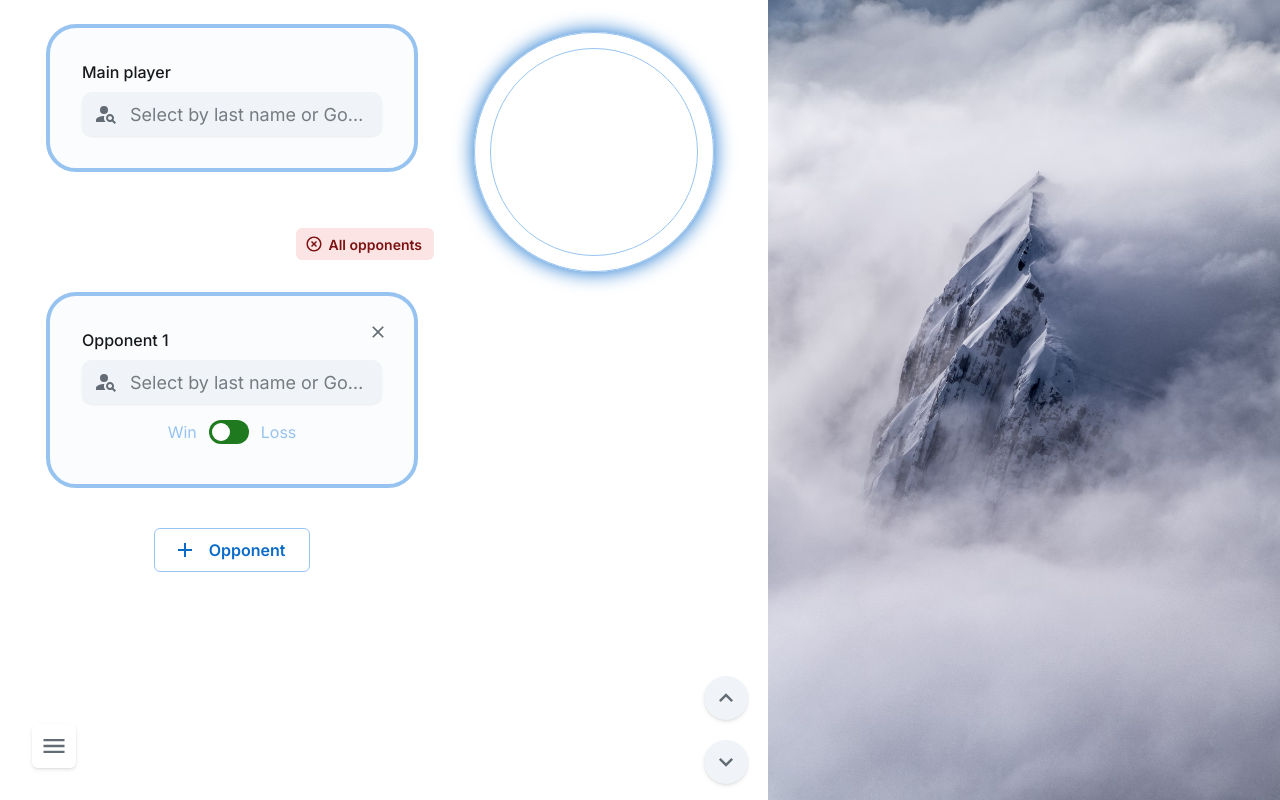
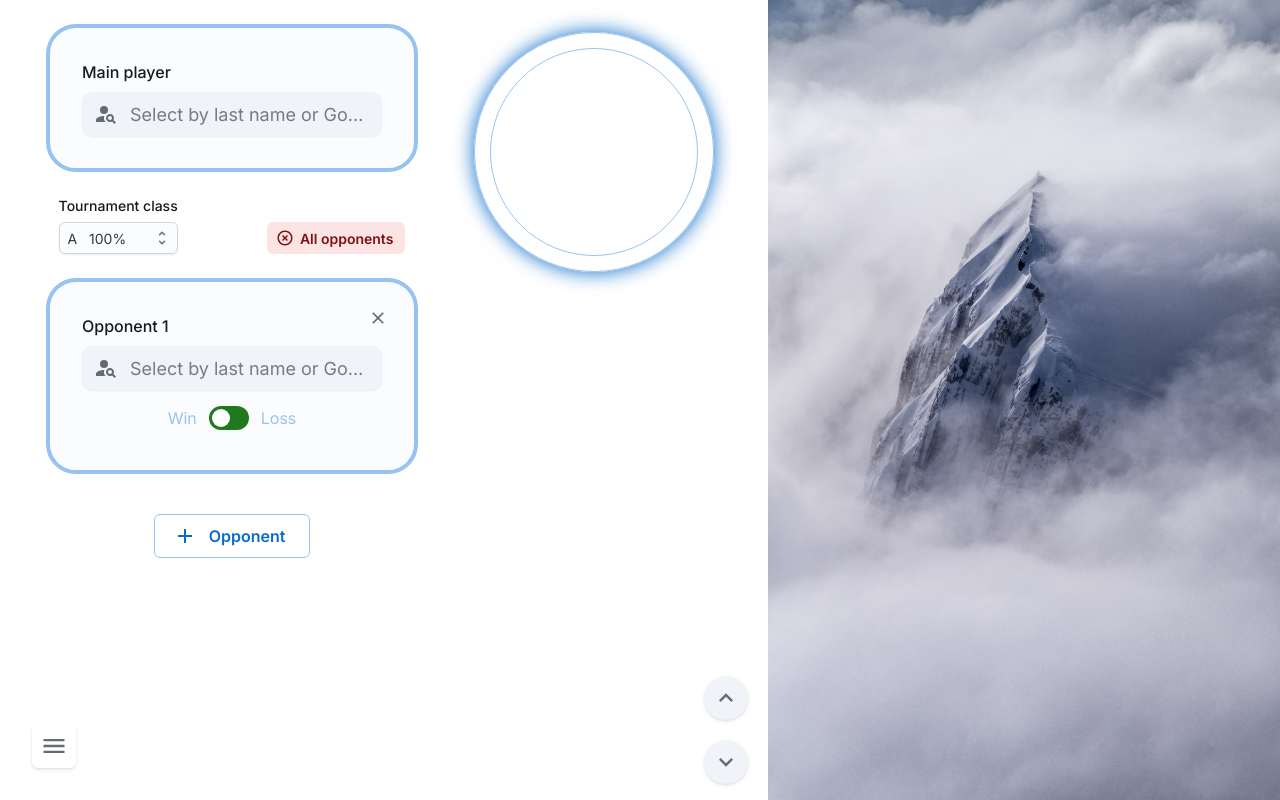
Before and after one commit to janos-r/gor-calculator, a Next.js app: page / in a window 1280 px wide. Built offline with nearby package versions, Linux system fonts and the light colour scheme.

Commit message:
Tournament class select

```diff
--- a/src/app/load.ts
+++ b/src/app/load.ts
@@ -1,6 +1,7 @@
 import { Opponents } from "@/components/OpponentSearch";
 import { Dispatch, SetStateAction } from "react";
 import { ApiPlayer, FetchPlayer } from "./s/[dyn]/route";
+import { TournamentClass } from "@/utils/calcGor";
 
 export async function loadPlayer(
     setPlayerMain: Dispatch<SetStateAction<ApiPlayer | null>>,
@@ -50,3 +51,14 @@ export function loadOpponents(
     if (opponentsLoaded.length === 0) opponentsLoaded = opponentsDefault;
     setOpponents(opponentsLoaded);
 }
+
+export function loadTournamentClass(
+    setTournamentClass: Dispatch<SetStateAction<TournamentClass>>,
+    tournamentClassKey: string,
+): void {
+    const tournamentClassVal = localStorage.getItem(tournamentClassKey);
+    let tournamentClassLoaded = tournamentClassVal
+        ? +tournamentClassVal
+        : TournamentClass.A;
+    setTournamentClass(tournamentClassLoaded);
+}
--- a/src/app/page.tsx
+++ b/src/app/page.tsx
@@ -9,6 +9,8 @@ import {
   FormLabel,
   GlobalStyles,
   Grid,
+  Option,
+  Select,
   Sheet,
   Stack,
   Typography,
@@ -20,7 +22,7 @@ import { ApiPlayer } from "./s/[dyn]/route";
 import toRankUp from "@/utils/toRankUp";
 import OpponentSearch, { Opponents } from "@/components/OpponentSearch";
 import ratingToRank from "@/utils/ratingToRank";
-import { loadOpponents, loadPlayer } from "./load";
+import { loadOpponents, loadPlayer, loadTournamentClass } from "./load";
 import PlayerDetails from "@/components/PlayerDetails";
 import ScrollToTop from "@/components/ScrollToTop";
 import ScrollToBottom from "@/components/ScrollToBottom";
@@ -28,12 +30,17 @@ import EastIcon from "@mui/icons-material/East";
 import MenuButton from "@/components/MenuButton";
 import HighlightOffIcon from "@mui/icons-material/HighlightOff";
 import AddIcon from "@mui/icons-material/Add";
+import { TournamentClass } from "@/utils/calcGor";
 
 const loadPlayerKey = "playerMain";
+const loadTournamentClassKey = "tournamentClass";
 const loadOpponentsKey = "opponents";
 
 export default function Home() {
   const [playerMain, setPlayerMain] = useState<ApiPlayer | null>(null);
+  const [tournamentClass, setTournamentClass] = useState<TournamentClass>(
+    TournamentClass.A,
+  );
   const [opponents, setOpponents] = useState<Opponents>([]);
   const [progress, setProgress] = useState<number>(0); // from 0-100 - wheel input
   const [totalGorChange, setTotalGorChange] = useState<number | null>(null);
@@ -42,6 +49,7 @@ export default function Home() {
   // On init - localStorage
   useEffect(() => {
     loadPlayer(setPlayerMain, loadPlayerKey).catch(console.error);
+    loadTournamentClass(setTournamentClass, loadTournamentClassKey);
     loadOpponents(setOpponents, loadOpponentsKey);
   }, []);
 
@@ -63,6 +71,14 @@ export default function Home() {
       localStorage.removeItem(loadPlayerKey);
     }
   }, [playerMain]);
+
+  // Tournament class change localStorage
+  useEffect(() => {
+    localStorage.setItem(
+      loadTournamentClassKey,
+      JSON.stringify(tournamentClass),
+    );
+  }, [tournamentClass]);
 
   // Opponents change localStorage
   useEffect(() => {
@@ -153,6 +169,7 @@ export default function Home() {
       setTotalGorChange(totalGorChangeRounded);
     } else {
       setTotalGorChange(null);
+      setTournamentClass(TournamentClass.A);
     }
   }, [playerMain, opponents]);
 
@@ -210,17 +227,42 @@ export default function Home() {
               </FormControl>
             </Sheet>
 
+            <Stack
+              direction="row"
+              justifyContent="space-around"
+              alignItems="flex-end"
+              spacing={2}
+            >
+              <FormControl>
+                <FormLabel>
+                  Tournament class
+                </FormLabel>
+                <Select
+                  size="sm"
+                  value={tournamentClass}
+                  onChange={(_event, newValue) => {
+                    setTournamentClass(newValue as TournamentClass);
+                  }}
+                >
+                  <Option value={TournamentClass.A}>A &nbsp; 100%</Option>
+                  <Option value={TournamentClass.B}>B &nbsp;&nbsp; 75%</Option>
+                  <Option value={TournamentClass.C}>C &nbsp;&nbsp; 50%</Option>
+                  <Option value={TournamentClass.D}>D &nbsp;&nbsp; 25%</Option>
+                </Select>
+              </FormControl>
+
               {/* Opponents */}
               <Button
+                sx={{ justifyContent: "end" }}
                 color="danger"
                 variant="soft"
-              sx={{ width: "auto", alignSelf: "end", m: 1, marginTop: 4 }}
                 size="sm"
                 startDecorator={<HighlightOffIcon />}
                 onClick={() => setOpponents([])}
               >
                 All opponents
               </Button>
+            </Stack>
 
             <Stack marginBottom={2} spacing={2} sx={{ p: 3 }}>
               {opponents.map((e) => {
@@ -231,6 +273,7 @@ export default function Home() {
                     opponents={opponents}
                     setOpponents={setOpponents}
                     mainPlayerGor={playerMain?.rating}
+                    tournamentClass={tournamentClass}
                   />
                 );
               })}
--- a/src/components/OpponentSearch.tsx
+++ b/src/components/OpponentSearch.tsx
@@ -11,7 +11,7 @@ import {
 import { Dispatch, SetStateAction, useEffect, useState } from "react";
 import PlayerSearch from "./PlayerSearch";
 import { Close } from "@mui/icons-material";
-import calcGor, { GorResult } from "@/utils/calcGor";
+import calcGor, { GorResult, TournamentClass } from "@/utils/calcGor";
 import PlayerDetails from "./PlayerDetails";
 
 export type Opponents = Array<{
@@ -27,9 +27,10 @@ export default function OpponentSearch(
     opponents: Opponents;
     setOpponents: Dispatch<SetStateAction<Opponents>>;
     mainPlayerGor: number | undefined;
+    tournamentClass: TournamentClass;
   },
 ) {
-  const { id, opponents, setOpponents, mainPlayerGor } = props;
+  const { id, opponents, setOpponents, mainPlayerGor, tournamentClass } = props;
   const index = opponents.findIndex((o) => o?.id === id);
   const item = opponents[index];
   const loadOpponent = item?.opponent || null;
@@ -45,10 +46,10 @@ export default function OpponentSearch(
   useEffect(() => {
     setCalcGorResult(
       (mainPlayerGor && opponent)
-        ? calcGor(mainPlayerGor, opponent.rating, win)
+        ? calcGor(mainPlayerGor, tournamentClass, opponent.rating, win)
         : null,
     );
-  }, [mainPlayerGor, opponent, win]);
+  }, [mainPlayerGor, tournamentClass, opponent, win]);
 
   useEffect(() => {
     setOpponents((arr) => {
--- a/src/utils/calcGor.ts
+++ b/src/utils/calcGor.ts
@@ -14,6 +14,28 @@ Se is computed by the Bradley-Terry formula: Se = 1 / (1 + exp(β(r2) - β(r1)))
 r1 is the EGD rating of the player
 r2 is the EGD rating of the opponent
 β is a mapping function for EGD ratings: β = -7 * ln(3300 - r)
+
+Tournament classes
+class A:
+well organized tournament
+time limit requirements: adjusted time minimum 75 minutes, basic time minimum 60 minutes;
+Fischer time: basic time minimum 45 mins
+weight for inclusion to EGF ratings: 1.00
+class B:
+well organized tournament
+time limit requirements: adjusted time minimum 50 minutes, basic time minimum 40 minutes;
+Fischer time: basic time minimum 30 mins
+weight for inclusion to EGF ratings: 0.75
+class C:
+casual or club tournament
+time limit requirements: adjusted time minimum 30 minutes, basic time minimum 25 minutes;
+Fischer time: basic time minimum 20 mins
+weight for inclusion to EGF ratings: 0.50
+class D:
+Tournaments played on Internet
+time limit requirements: adjusted time minimum 50 minutes, basic time minimum 40 minutes;
+Fischer time: basic time minimum 30 mins
+weight for inclusion to EGF ratings: 0.25
 */
 
 export type GorResult = {
@@ -22,8 +44,18 @@ export type GorResult = {
     winProbability: number;
 };
 
+// export type TournamentClass = 1 | 0.75 | 0.5 | 0.25;
+
+export enum TournamentClass {
+    A = 1,
+    B = 0.75,
+    C = 0.5,
+    D = 0.25,
+}
+
 export default function calcGor(
     player: number,
+    tournamentClass: TournamentClass,
     opponent: number,
     win: boolean,
 ): GorResult {
@@ -34,7 +66,7 @@ export default function calcGor(
     const con = ((3300 - r1) / 200) ** 1.6;
     const bonus = Math.log(1 + Math.exp((2300 - r1) / 80)) / 5;
     const gorNew = r1 + con * (Sa - Se) + bonus;
-    const gorChange = gorNew - r1;
+    const gorChange = (gorNew - r1) * tournamentClass;
 
     function beta(r: number): number {
         return -7 * Math.log(3300 - r);
```
Also changed, not shown: 1 other file (tests, documents, lock files or other folders). Lines whose indentation alone changed are shown as unchanged.
